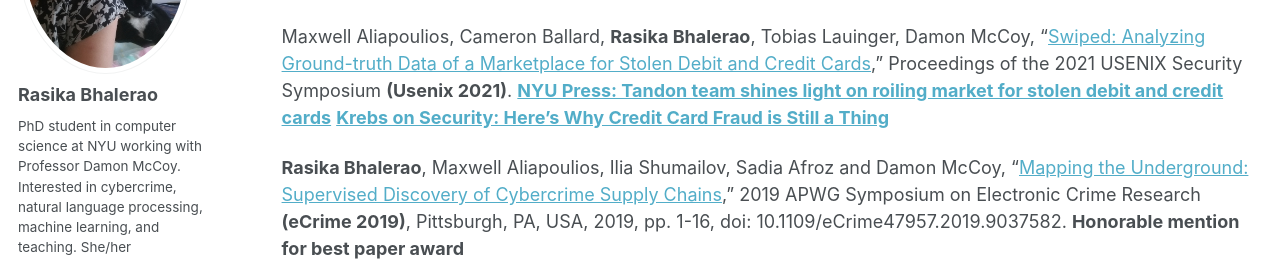
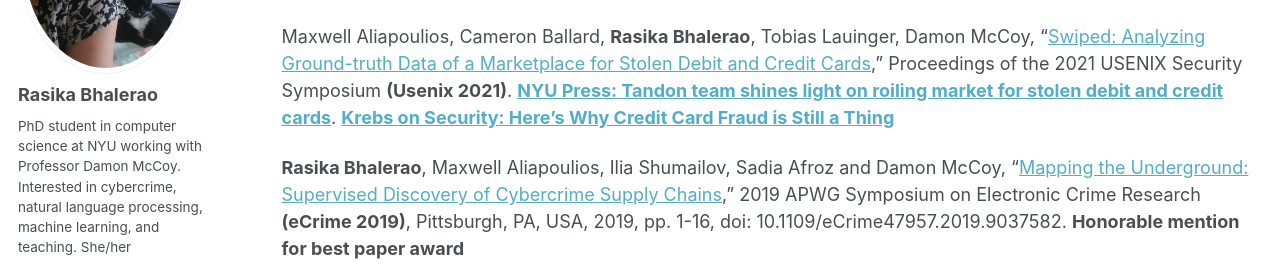
Before and after one commit to rasikabh/rasikabh.github.io, a Jekyll site: the page built from _pages/publications.md, in a window 1280 px wide and 1002 px high. Shown: the part 273-552 px from the top of the window. Built offline with Jekyll 4.4.1, drawn with Linux system fonts in a browser that asks for light colours.

```diff
--- a/_pages/publications.md
+++ b/_pages/publications.md
@@ -14,7 +14,7 @@ author_profile: true
 Nikita Nangia\*, Clara Vania\*, <b>Rasika Bhalerao\*</b>
 , Samuel R. Bowman, “[CrowS-Pairs: A Challenge Dataset for Measuring Social Biases in Masked Language Models](https://www.aclweb.org/anthology/2020.emnlp-main.154),” Proceedings of the 2020 Conference on Empirical Methods in Natural Language Processing **(EMNLP 2020)**. **[NYU Press: Researchers Spot Origins of Stereotyping in AI Language Technologies](https://www.nyu.edu/about/news-publications/news/2020/october/researchers-spot-origins-of-stereotyping-in-ai-language-technolo.html)**
 
-Maxwell Aliapoulios, Cameron Ballard, **Rasika Bhalerao**, Tobias Lauinger, Damon McCoy, "[Swiped: Analyzing Ground-truth Data of a Marketplace for Stolen Debit and Credit Cards](https://www.semanticscholar.org/paper/Swiped%3A-Analyzing-Ground-truth-Data-of-a-for-Stolen-Aliapoulios-Ballard/2b67e45e39e0eff67dafbc951fb09142638807e6)," Proceedings of the 2021 USENIX Security Symposium **(Usenix 2021)**. **[NYU Press: Tandon team shines light on roiling market for stolen debit and credit cards](https://engineering.nyu.edu/news/tandon-team-shines-light-roiling-market-stolen-debit-and-credit-cards)** **[Krebs on Security: Here’s Why Credit Card Fraud is Still a Thing](https://krebsonsecurity.com/2020/07/heres-why-credit-card-fraud-is-still-a-thing/)**
+Maxwell Aliapoulios, Cameron Ballard, **Rasika Bhalerao**, Tobias Lauinger, Damon McCoy, "[Swiped: Analyzing Ground-truth Data of a Marketplace for Stolen Debit and Credit Cards](https://www.semanticscholar.org/paper/Swiped%3A-Analyzing-Ground-truth-Data-of-a-for-Stolen-Aliapoulios-Ballard/2b67e45e39e0eff67dafbc951fb09142638807e6)," Proceedings of the 2021 USENIX Security Symposium **(Usenix 2021)**. **[NYU Press: Tandon team shines light on roiling market for stolen debit and credit cards](https://engineering.nyu.edu/news/tandon-team-shines-light-roiling-market-stolen-debit-and-credit-cards)**. **[Krebs on Security: Here’s Why Credit Card Fraud is Still a Thing](https://krebsonsecurity.com/2020/07/heres-why-credit-card-fraud-is-still-a-thing/)**
 
 **Rasika Bhalerao**, Maxwell Aliapoulios, Ilia Shumailov, Sadia Afroz and Damon McCoy, “[Mapping the Underground: Supervised Discovery of Cybercrime Supply Chains](http://damonmccoy.com/papers/ecrime2019.pdf),” 2019 APWG Symposium on Electronic Crime Research **(eCrime 2019)**, Pittsburgh, PA, USA, 2019, pp. 1-16, doi: 10.1109/eCrime47957.2019.9037582. **Honorable mention for best paper award**
 
```
